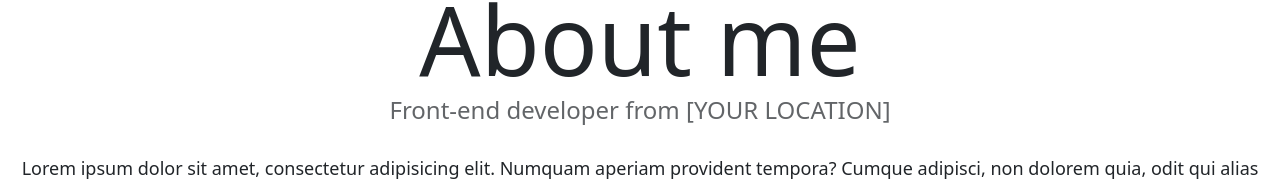
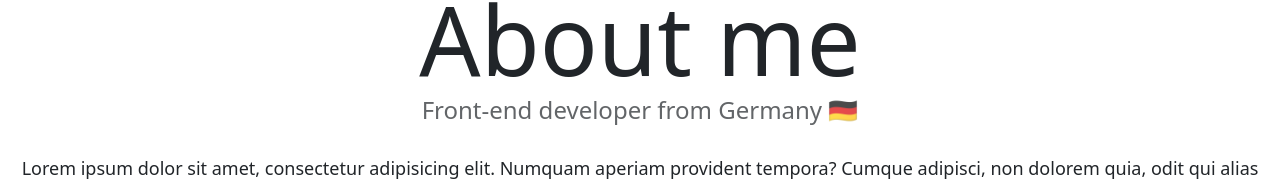
Before and after one commit to vness-kraemer/portfolio-responsive-project, a plain HTML site: page about.html in a window 1280 px wide. Shown: the part 119-305 px from the top of the page. Drawn offline with nearby package versions, Linux system fonts and the light colour scheme.

Commit message:
Fixed About me Page Location

```diff
--- a/about.html
+++ b/about.html
@@ -50,7 +50,7 @@
     </nav>
     <div class="mt-5">
       <h1 class="text-center">About me</h1>
-      <h3 class="text-center">Front-end developer from [YOUR LOCATION]</h3>
+      <h3 class="text-center">Front-end developer from Germany 🇩🇪</h3>
       <div class="about-paragraphs text-center">
         <p>
           Lorem ipsum dolor sit amet, consectetur adipisicing elit. Numquam
```
